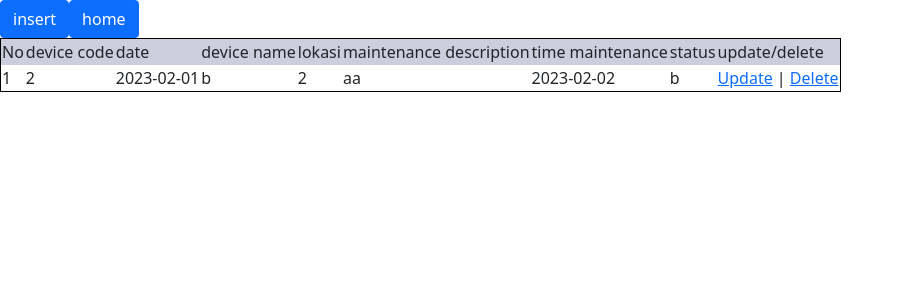
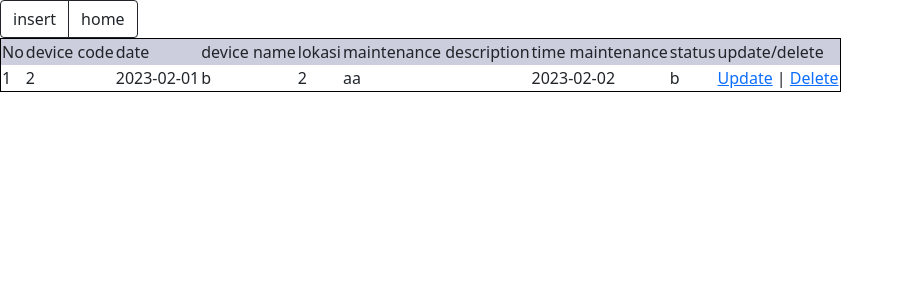
Before and after one commit to kenmo08/indonetsource, a PHP site: page /select.php in a window 1280 px wide. Shown: the top 300 px of the page, without its empty margins (0-904 px from the left). Run offline with PHP 8.4, Linux system fonts and the light colour scheme; data comes from the database, SQL or seed files in the repository.

Commit message:
second commit

```diff
--- a/select.php
+++ b/select.php
@@ -17,8 +17,10 @@
     <link rel="stylesheet" type="text/css" href="assets/css/bootstrap.min.css">
     <table>
         <thead>
-            <a class="btn btn-primary" href="index.php?page=input" role="button">insert</a>
-            <a class="btn btn-primary" href="index.php" role="button">home</a>
+        <div class="btn-group" role="group" aria-label="Basic example">
+            <a class="btn btn-outline-dark" href="index.php?page=input" role="button">insert</a>
+            <a class="btn btn-outline-dark" href="index.php" role="button">home</a>
+    </div>
             <tr>
                 <td>No</td>
                 <td>device code</td>
```
